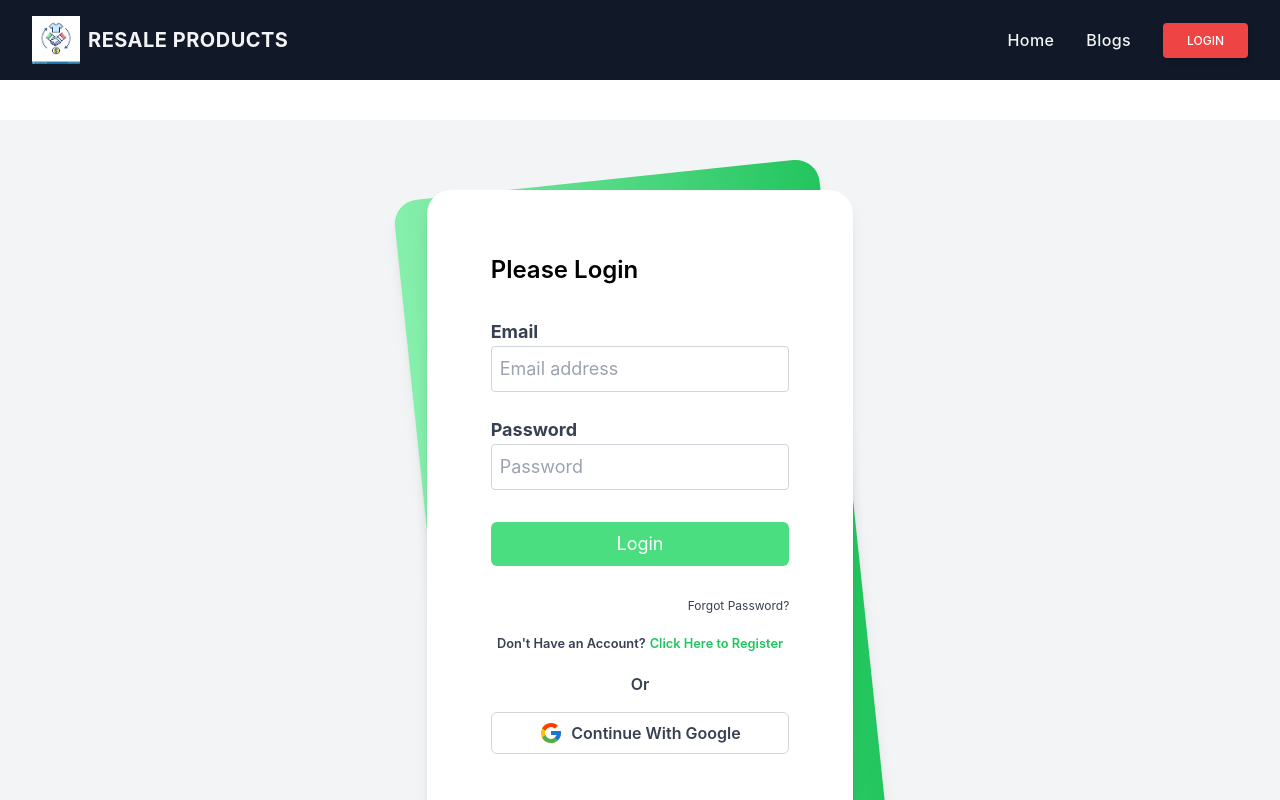
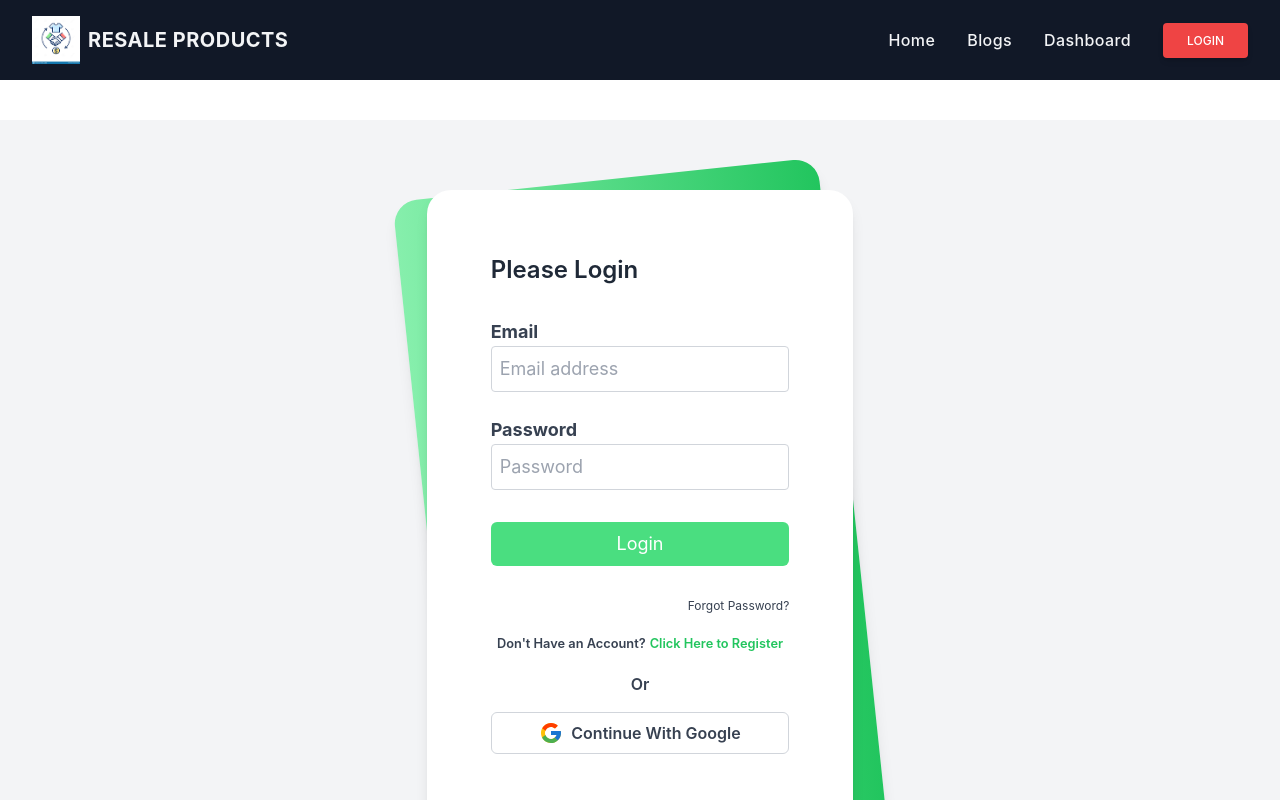
Before and after one commit to faisalgit1/used-cars-resale-ass-12, a React (Create React App) app: page /login in a window 1280 px wide. Shown: the top 800 px of the page. Built offline with nearby package versions, Linux system fonts and the light colour scheme; no server answers.

Commit message:
query-provider-add

```diff
--- a/package.json
+++ b/package.json
@@ -8,6 +8,8 @@
     "@testing-library/jest-dom": "^5.16.5",
     "@testing-library/react": "^13.4.0",
     "@testing-library/user-event": "^13.5.0",
+    "daisyui": "^2.42.1",
+    "date-fns": "^2.29.3",
     "firebase": "^9.12.1",
     "react": "^18.2.0",
     "react-dom": "^18.2.0",
--- a/src/App.js
+++ b/src/App.js
@@ -5,7 +5,7 @@ import routes from './Routes/Routes';
 
 function App() {
   return (
-    <div className="">
+    <div className="max-w-[1440px] mx-auto">
       <RouterProvider router={routes}></RouterProvider>
     </div>
   );
--- /dev/null
+++ b/src/Pages/Dashboard/MyPost.js
@@ -0,0 +1,11 @@
+import React from 'react';
+
+const MyPost = () => {
+    return (
+        <div>
+
+        </div>
+    );
+};
+
+export default MyPost;
--- /dev/null
+++ b/src/Pages/Home/Home.js
@@ -0,0 +1,11 @@
+import React from 'react';
+
+const Home = () => {
+    return (
+        <div>
+
+        </div>
+    );
+};
+
+export default Home;
--- a/src/Pages/Shared/Navbar.js
+++ b/src/Pages/Shared/Navbar.js
@@ -43,11 +43,21 @@ const Navbar = () => {
                             <li>
                                 <Link
                                     to="/blogs"
-                                    aria-label="Our product"
-                                    title="Our product"
+                                    aria-label="dashboard"
+                                    title="dashboard"
                                     className="font-medium tracking-wide text-gray-100 transition-colors duration-200 hover:text-teal-accent-400"
                                 >
                                     Blogs
+                                </Link>
+                            </li>
+                            <li>
+                                <Link
+                                    to="/dashboard"
+                                    aria-label="dashboard"
+                                    title="dashboard"
+                                    className="font-medium tracking-wide text-gray-100 transition-colors duration-200 hover:text-teal-accent-400"
+                                >
+                                    Dashboard
                                 </Link>
                             </li>
 
@@ -160,11 +170,21 @@ const Navbar = () => {
                                                 <li>
                                                     <Link
                                                         to="/blogs"
-                                                        aria-label="Product pricing"
-                                                        title="Product pricing"
+                                                        aria-label="Blogs"
+                                                        title="Blogs"
                                                         className="font-medium tracking-wide text-gray-700 transition-colors duration-200 hover:text-deep-purple-accent-400"
                                                     >
                                                         Blogs
+                                                    </Link>
+                                                </li>
+                                                <li>
+                                                    <Link
+                                                        to="/dashboard"
+                                                        aria-label="dashboard"
+                                                        title="dashboard"
+                                                        className="font-medium tracking-wide text-gray-700 transition-colors duration-200 hover:text-deep-purple-accent-400"
+                                                    >
+                                                        Dashboard
                                                     </Link>
                                                 </li>
 
--- a/src/index.js
+++ b/src/index.js
@@ -5,15 +5,18 @@ import App from './App';
 import reportWebVitals from './reportWebVitals';
 import AuthProvider from './Context/AuthProvider';
 import { Toaster } from 'react-hot-toast';
+import { QueryClient, QueryClientProvider } from '@tanstack/react-query';
 
+const queryClient = new QueryClient()
 
 const root = ReactDOM.createRoot(document.getElementById('root'));
 root.render(
   <React.StrictMode>
-    <AuthProvider>
-      <App />
-      <Toaster></Toaster>
-    </AuthProvider>
+    <QueryClientProvider client={queryClient}>
+      <AuthProvider>
+        <App />
+        <Toaster></Toaster>
+      </AuthProvider></QueryClientProvider>
   </React.StrictMode>
 );
 
--- a/tailwind.config.js
+++ b/tailwind.config.js
@@ -6,5 +6,5 @@ module.exports = {
   theme: {
     extend: {},
   },
-  plugins: [],
+  plugins: [require("daisyui")],
 }
```
Also changed, not shown: src/Routes/Routes.js (+11 -1 lines), src/Hooks/useSeller.js (added), src/Pages/Dashboard/AddCar.js (added), src/layout/DashboardPages.js (added), 1 other file (tests, documents, lock files or other folders).
